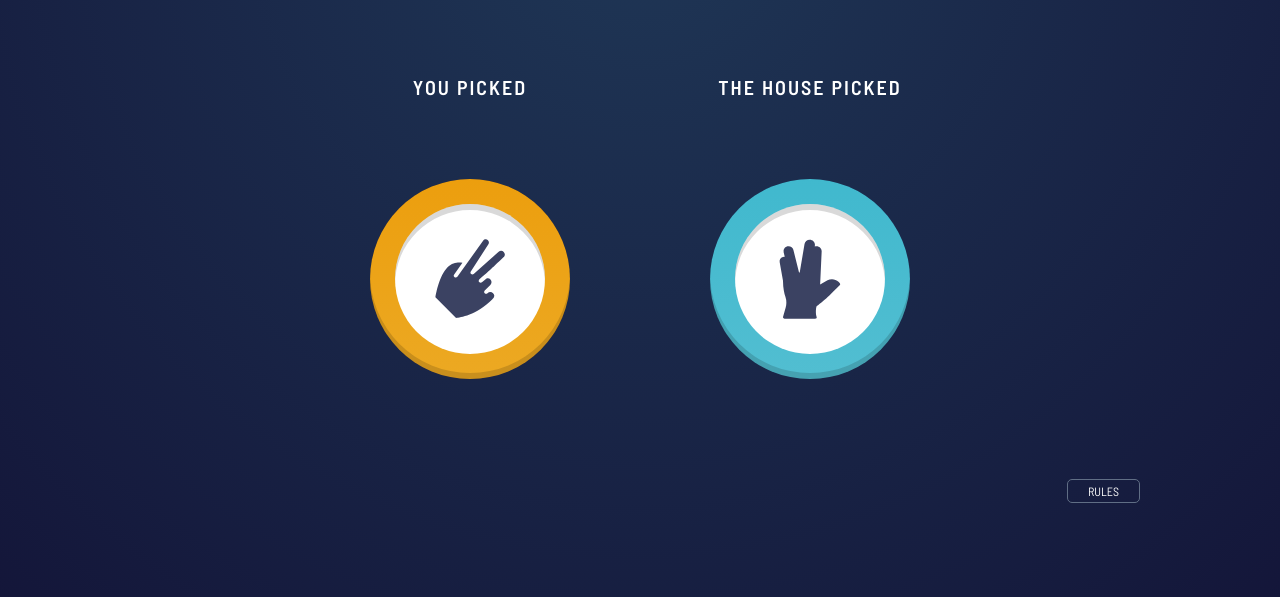
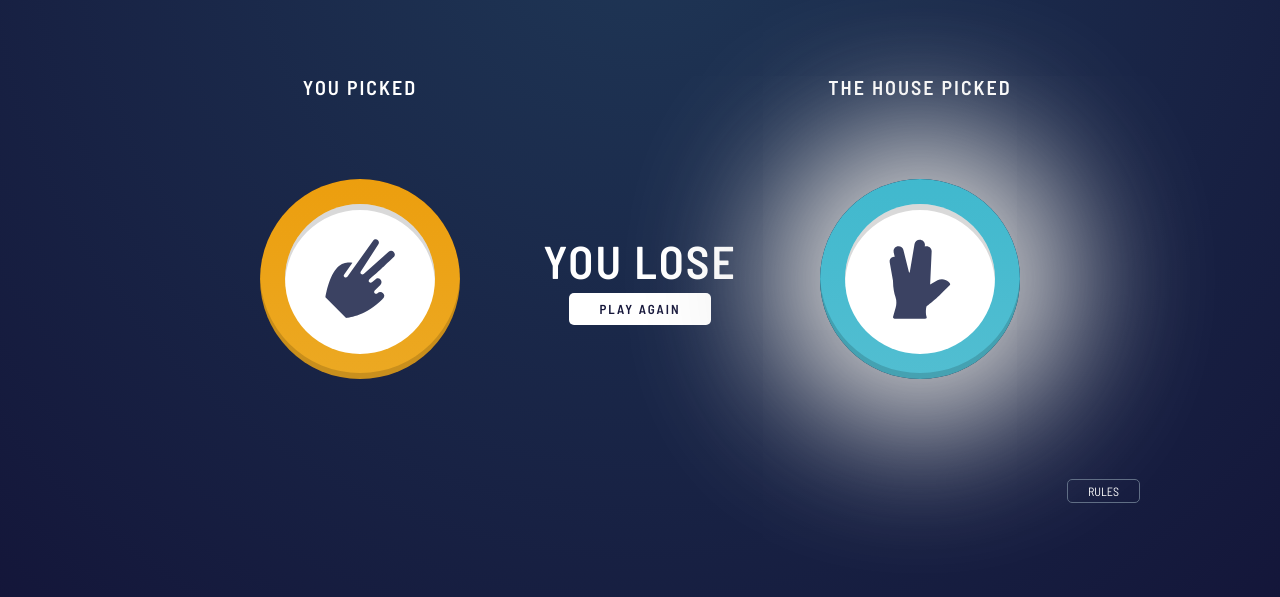
Before and after one commit to eliabearaujo/Frontend-Mentor---Challenges, a plain HTML site: page Advanced/rock-paper-scissors-master/index.html in a window 1280 px wide. Both pictures are taken after a click on the button 640 px from the left and 314 px from the top of the page. Shown: the part 179-776 px from the top of the page. Drawn offline with Linux system fonts and the light colour scheme.

Commit message:
Projeto desktop finalizado

```diff
--- a/Advanced/rock-paper-scissors-master/index.html
+++ b/Advanced/rock-paper-scissors-master/index.html
@@ -53,6 +53,10 @@
       <p class=" pick p-pick">You picked</p>
       <p class="pick h-pick">The house picked</p>
       <div class="p-choice"></div>
+      <div class="end-game">
+        <p class="definition"></p>
+        <div class="again">Play Again</div>
+      </div>
       <div class="h-choice"></div>
     </div>
     <div class="rules">rules</div>
@@ -65,6 +69,7 @@
     </section>
   </div>
 
+
   <script src="./script.js"></script>
 </body>
 
--- a/Advanced/rock-paper-scissors-master/script.js
+++ b/Advanced/rock-paper-scissors-master/script.js
@@ -7,6 +7,11 @@ const opcoes = document.querySelectorAll('.option');
 const stepTwo = document.querySelector('.step-2');
 const pChoice = document.querySelector('.p-choice');
 const hChoice = document.querySelector('.h-choice');
+const score = document.querySelector('.score');
+const textHPick = document.querySelector('.h-pick');
+const winText = document.querySelector('.definition');
+const endGameContainer = document.querySelector('.end-game');
+const playAgainButton = document.querySelector('.again');
 
 //Adiciona a classe ativo ao modal
 function toggleModal() {
@@ -43,29 +48,21 @@ init();
 
 //Desenvolvimento do jogo
 
-opcoes.forEach((opcao) => {
-  opcao.addEventListener('click', playerPick);
-});
-
-// Ideia de refatoração para amanha ...
-// Criar uma função apenas para escolha do player.
-// Criar uma função apenas para escolha da casa.
-// Criar uma função que cria o elemento do player.
-// Criar uma função com tempo que será chamada após a execução da criação do player e criara a escolha da casa.
+function addEvents() {
+  opcoes.forEach((opcao) => {
+    opcao.addEventListener('click', playerPick);
+  });
+  playAgainButton.addEventListener('click', startOver);
+}
+addEvents();
 
 function playerPick(event) {
-  hideOptions();
   const indexClicado = event.target.getAttribute('data-number');
-  const novoElemento = opcoes[indexClicado];
-  novoElemento.classList.remove('option');
-  novoElemento.classList.add('picked');
-  const novoElementoCasa = opcoes[housePick()];
-  novoElementoCasa.classList.remove('option');
-  novoElementoCasa.classList.add('picked');
-  pChoice.appendChild(novoElemento);
-  hChoice.appendChild(novoElementoCasa);
-  console.log(pChoice);
-  console.log(hChoice);
+  const houseChoice = housePick();
+  createElements(indexClicado, houseChoice);
+  setTimeout(() => {
+    checkWin(indexClicado, houseChoice);
+  }, 300);
 }
 
 function housePick() {
@@ -75,7 +72,51 @@ function housePick() {
   return escolhaDaCasa;
 }
 
-function hideOptions() {
+function moveToStepTwo() {
   containerOpcoes.classList.add('hide');
   stepTwo.classList.add('ativo');
 }
+
+function createElements(playerChoice, houseChoice) {
+  moveToStepTwo();
+  const clonePlayerChoice = opcoes[playerChoice].cloneNode(true);
+  const cloneHouseChoice = opcoes[houseChoice].cloneNode(true);
+  clonePlayerChoice.removeEventListener('click', playerPick);
+  cloneHouseChoice.removeEventListener('click', playerPick);
+  clonePlayerChoice.classList.remove('option');
+  clonePlayerChoice.classList.add('picked');
+  cloneHouseChoice.classList.remove('option');
+  cloneHouseChoice.classList.add('picked');
+  pChoice.appendChild(clonePlayerChoice);
+  setTimeout(() => {
+    hChoice.appendChild(cloneHouseChoice);
+  }, 300);
+}
+
+function checkWin(playerChoice, houseChoice) {
+  const calc = playerChoice - houseChoice;
+  let win = '';
+  if (playerChoice == houseChoice) {
+    win = 'Draw';
+  } else if ((calc % 2 != 0 && calc < 0) || (calc % 2 === 0 && calc > 0)) {
+    score.innerText = +`${score.innerText}` + 1;
+    pChoice.style.boxShadow = ' 0px 0px 134px 55px lightgrey';
+    win = 'You win';
+  } else {
+    hChoice.style.boxShadow = ' 0px 0px 134px 55px lightgrey';
+    win = 'You lose';
+  }
+  winText.innerText = `${win}`;
+  textHPick.classList.add('ativo');
+  stepTwo.classList.add('colunas');
+  endGameContainer.classList.add('ativo');
+}
+
+function startOver() {
+  stepTwo.classList.remove('ativo');
+  containerOpcoes.classList.remove('hide');
+  pChoice.innerHTML = '';
+  hChoice.innerHTML = '';
+  pChoice.style.boxShadow = '';
+  hChoice.style.boxShadow = '';
+}
--- a/Advanced/rock-paper-scissors-master/style.css
+++ b/Advanced/rock-paper-scissors-master/style.css
@@ -146,6 +146,7 @@ body {
   text-transform: uppercase;
   font-family: inherit;
   justify-items: center;
+  align-items: center;
   min-width: 60%;
   gap: 80px;
   font-weight: 600;
@@ -154,6 +155,9 @@ body {
 }
 .step-2.ativo {
   display: grid;
+}
+.step-2.ativo.colunas {
+  grid-template-columns: repeat(3, 1fr);
 }
 .p-choice,
 .h-choice {
@@ -164,6 +168,13 @@ body {
   display: flex;
   align-items: center;
   justify-content: center;
+  /* box-shadow: 0px 0px 134px 55px lightgrey; */
+}
+.p-choice {
+  grid-column: 1;
+}
+.h-pick.ativo {
+  grid-column: 3;
 }
 .p-choice .picked,
 .h-choice .picked {
@@ -175,7 +186,6 @@ body {
   align-items: center;
   justify-content: center;
   box-shadow: inset 0 -6px rgba(0, 0, 0, 0.15);
-  cursor: pointer;
 }
 .p-choice .picked .wrapper,
 .h-choice .picked .wrapper {
@@ -250,3 +260,31 @@ body {
   margin-top: 30px;
   display: block;
 }
+.end-game {
+  display: none;
+  flex-direction: column;
+  align-items: center;
+}
+.end-game.ativo {
+  display: flex;
+}
+.definition {
+  color: white;
+  font-family: inherit;
+  font-size: 46px;
+  text-transform: uppercase;
+  font-weight: 600;
+}
+.again {
+  background-color: white;
+  text-align: center;
+  margin-top: 5px;
+  text-transform: uppercase;
+  color: hsl(237, 49%, 15%);
+  font-weight: 600;
+  border-radius: 5px;
+  padding: 8px 30px;
+  font-size: 13px;
+  letter-spacing: 2px;
+  cursor: pointer;
+}
```
